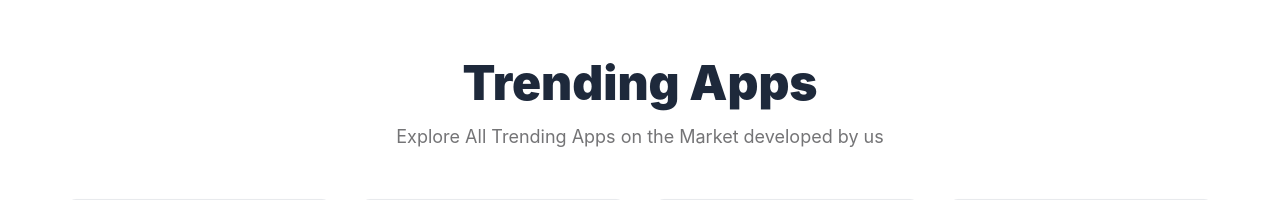
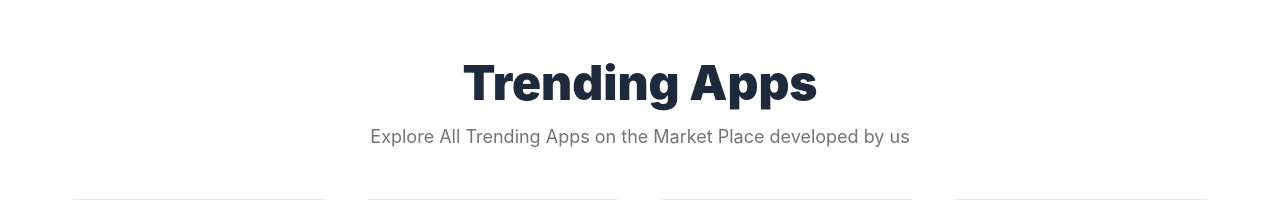
Before and after one commit to imhossainahmed/hero_io, a React (Vite) app: page / in a window 1280 px wide. Shown: the part 1400-1600 px from the top of the page. Built offline with nearby package versions, Linux system fonts and the light colour scheme.

Commit message:
Updated The All Page Link

```diff
--- a/src/components/TrendingApp.jsx
+++ b/src/components/TrendingApp.jsx
@@ -10,7 +10,7 @@ const TrendingApp = () => {
     <div className="w-11/12 mx-auto space-y-12">
       <div className="text-center space-y-4">
         <h2 className="text-5xl font-black text-[#1E293B]">Trending Apps</h2>
-        <p className="text-lg text-base-content/60">Explore All Trending Apps on the Market developed by us</p>
+        <p className="text-lg text-base-content/60">Explore All Trending Apps on the Market Place developed by us</p>
       </div>
 
       <div className="grid grid-cols-1 sm:grid-cols-2 lg:grid-cols-4 gap-8">
```
